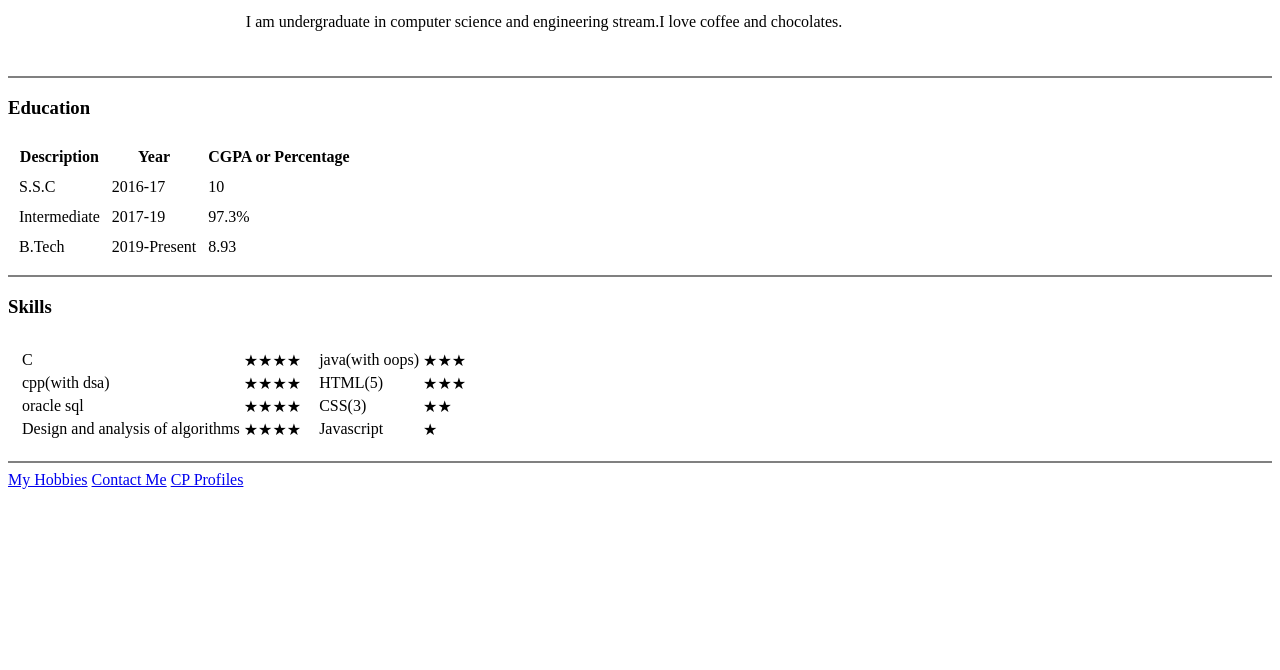
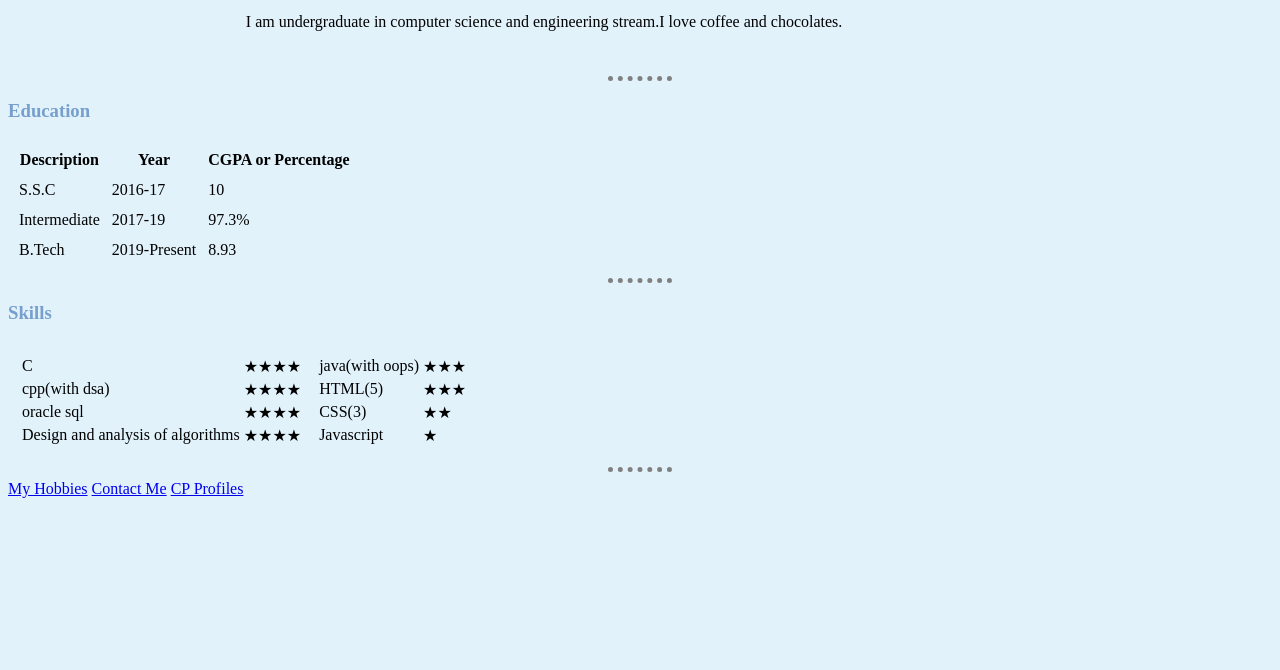
Before and after one commit to Bunnycom/cv, a plain HTML site: page index.html in a window 1280 px wide. Shown: the part 130-800 px from the top of the page. Drawn offline with Linux system fonts and the light colour scheme.

Commit message:
Add files via upload

```diff
--- /dev/null
+++ b/css/style.css
@@ -0,0 +1,17 @@
+body{
+  background-color: #e1f2fb ;
+}
+hr{
+  background-color: #e1f2fb ;
+  border-style: dotted none none;
+  border-color: grey;
+  border-width: 5px;
+  height: 0px;
+  width: 5%;
+}
+img{
+  height: 200px;
+}
+h1,h3{
+  color:#769fcd;
+}
--- a/index.html
+++ b/index.html
@@ -4,6 +4,7 @@
 <head>
   <meta charset="utf-8">
   <title>Thanmayee's Personal Site</title>
+  <link rel="stylesheet" href="css/style.css">
 </head>
 
 <body>
```
Also changed, not shown: CP Profiles.html (+1 -0 lines), Contact me.html (+1 -0 lines), hobbies.html (+1 -0 lines).
